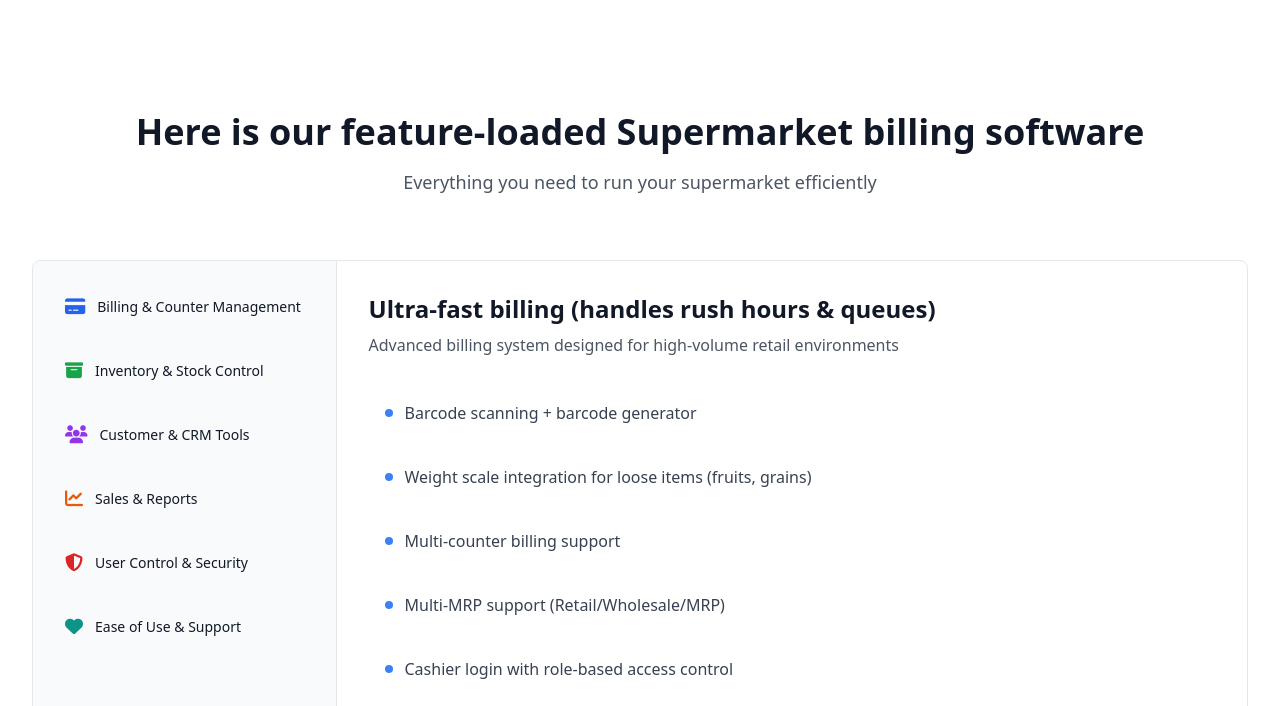
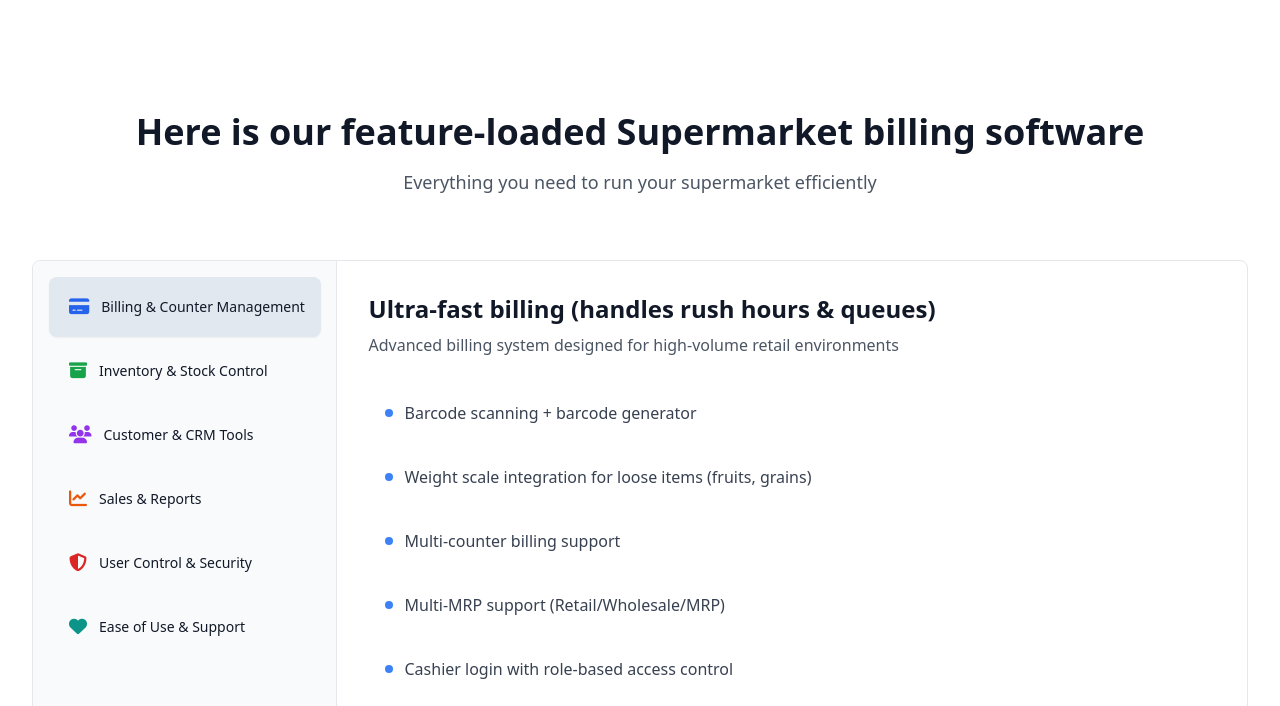
Before and after one commit to SamuvelRaja/kassapos, a plain HTML site: page index.html in a window 1280 px wide. Both pictures are taken after a click on the tab "Billing & Counter Management". Shown: the part 2988-3694 px from the top of the page. Drawn offline with nearby package versions, Linux system fonts and the light colour scheme.

Commit message:
finise desktop desktop

```diff
--- a/index.html
+++ b/index.html
@@ -196,37 +196,37 @@
                     <!-- Tab Navigation -->
                     <div class="lg:col-span-1 border-gray-200 bg-gray-50 lg:border-r overflow-x-auto scrollbar-hide">
                         <div class="flex lg:flex-col flex-row lg:space-y-1 space-y-0 space-x-2 lg:space-x-0 p-4 min-w-max">
-                            <button class="feature-tab w-full lg:text-left text-center p-4 transition-all duration-200 active-tab rounded-lg whitespace-nowrap flex-shrink-0" data-tab="billing">
+                            <button class="feature-tab w-full lg:text-left text-center p-4 transition-all duration-200 rounded-lg whitespace-nowrap flex-shrink-0 border-b-2 border-transparent lg:border-l-4 lg:border-l-transparent lg:border-b-0 font-medium focus:outline-none focus-visible:ring-2 focus-visible:ring-blue-500 focus-visible:z-10 hover:bg-slate-100 hover:shadow hover:scale-[1.03] hover:border-blue-600 border-1 active-tab border-blue-600 bg-slate-200 text-blue-700" data-tab="billing">
                                 <div class="flex items-center space-x-3 justify-center lg:justify-start">
                                     <i class="fa-solid fa-credit-card text-lg text-blue-600"></i>
                                     <span class="font-medium text-gray-900 text-sm">Billing & Counter Management</span>
                                 </div>
                             </button>
-                            <button class="feature-tab w-full lg:text-left text-center p-4 transition-all duration-200 rounded-lg whitespace-nowrap flex-shrink-0" data-tab="inventory">
+                            <button class="feature-tab w-full lg:text-left text-center p-4 transition-all duration-200 rounded-lg whitespace-nowrap flex-shrink-0 border-b-2 border-transparent lg:border-l-4 lg:border-l-transparent lg:border-b-0 font-medium focus:outline-none focus-visible:ring-2 focus-visible:ring-blue-500 focus-visible:z-10 hover:bg-slate-100 hover:shadow hover:scale-[1.03] hover:border-blue-600  border-1 " data-tab="inventory">
                                 <div class="flex items-center space-x-3 justify-center lg:justify-start">
                                     <i class="fa-solid fa-box-archive text-lg text-green-600"></i>
                                     <span class="font-medium text-gray-900 text-sm">Inventory & Stock Control</span>
                                 </div>
                             </button>
-                            <button class="feature-tab w-full lg:text-left text-center p-4 transition-all duration-200 rounded-lg whitespace-nowrap flex-shrink-0" data-tab="customer">
+                            <button class="feature-tab w-full lg:text-left text-center p-4 transition-all duration-200 rounded-lg whitespace-nowrap flex-shrink-0 border-b-2 border-transparent lg:border-l-4 lg:border-l-transparent lg:border-b-0 font-medium focus:outline-none focus-visible:ring-2 focus-visible:ring-blue-500 focus-visible:z-10 hover:bg-slate-100 hover:shadow hover:scale-[1.03] hover:border-blue-600  border-1" data-tab="customer">
                                 <div class="flex items-center space-x-3 justify-center lg:justify-start">
                                     <i class="fa-solid fa-users text-lg text-purple-600"></i>
                                     <span class="font-medium text-gray-900 text-sm">Customer & CRM Tools</span>
                                 </div>
                             </button>
-                            <button class="feature-tab w-full lg:text-left text-center p-4 transition-all duration-200 rounded-lg whitespace-nowrap flex-shrink-0" data-tab="sales">
+                            <button class="feature-tab w-full lg:text-left text-center p-4 transition-all duration-200 rounded-lg whitespace-nowrap flex-shrink-0 border-b-2 border-transparent lg:border-l-4 lg:border-l-transparent lg:border-b-0 font-medium focus:outline-none focus-visible:ring-2 focus-visible:ring-blue-500 focus-visible:z-10 hover:bg-slate-100 hover:shadow hover:scale-[1.03] hover:border-blue-600  border-1" data-tab="sales">
                                 <div class="flex items-center space-x-3 justify-center lg:justify-start">
                                     <i class="fa-solid fa-chart-line text-lg text-orange-600"></i>
                                     <span class="font-medium text-gray-900 text-sm">Sales & Reports</span>
                                 </div>
                             </button>
-                            <button class="feature-tab w-full lg:text-left text-center p-4 transition-all duration-200 rounded-lg whitespace-nowrap flex-shrink-0" data-tab="security">
+                            <button class="feature-tab w-full lg:text-left text-center p-4 transition-all duration-200 rounded-lg whitespace-nowrap flex-shrink-0 border-b-2 border-transparent lg:border-l-4 lg:border-l-transparent lg:border-b-0 font-medium focus:outline-none focus-visible:ring-2 focus-visible:ring-blue-500 focus-visible:z-10 hover:bg-slate-100 hover:shadow hover:scale-[1.03] hover:border-blue-600  border-1" data-tab="security">
                                 <div class="flex items-center space-x-3 justify-center lg:justify-start">
                                     <i class="fa-solid fa-shield-halved text-lg text-red-600"></i>
                                     <span class="font-medium text-gray-900 text-sm">User Control & Security</span>
                                 </div>
                             </button>
-                            <button class="feature-tab w-full lg:text-left text-center p-4 transition-all duration-200 rounded-lg whitespace-nowrap flex-shrink-0" data-tab="support">
+                            <button class="feature-tab w-full lg:text-left text-center p-4 transition-all duration-200 rounded-lg whitespace-nowrap flex-shrink-0 border-b-2 border-transparent lg:border-l-4 lg:border-l-transparent lg:border-b-0 font-medium focus:outline-none focus-visible:ring-2 focus-visible:ring-blue-500 focus-visible:z-10 hover:bg-slate-100 hover:shadow hover:scale-[1.03] hover:border-blue-600  border-1" data-tab="support">
                                 <div class="flex items-center space-x-3 justify-center lg:justify-start">
                                     <i class="fa-solid fa-heart text-lg text-teal-600"></i>
                                     <span class="font-medium text-gray-900 text-sm">Ease of Use & Support</span>
@@ -614,27 +614,25 @@
                 button.addEventListener('click', (e) => {
                     e.preventDefault();
                     const targetTab = button.getAttribute('data-tab');
-
-                    // Remove active class from all tabs and contents
+                    // Remove active class from all tabs
                     tabButtons.forEach(btn => {
-                        btn.classList.remove('active-tab');
+                        btn.classList.remove('active-tab', 'border-blue-600', 'bg-slate-200', 'shadow-sm', 'text-blue-700');
+                        btn.classList.add('border-transparent');
                     });
-
+                    // Hide all tab contents
                     tabContents.forEach(content => {
                         content.classList.remove('active');
                         content.classList.add('hidden');
                     });
-
-                    // Add active class to clicked tab
-                    button.classList.add('active-tab');
-
+                    // Add active class and accent border to clicked tab
+                    button.classList.add('active-tab', 'border-blue-600', 'bg-slate-200', 'shadow-sm', 'text-blue-700');
+                    button.classList.remove('border-transparent');
                     // Show corresponding content
                     const targetContent = document.getElementById(targetTab + '-content');
                     if (targetContent) {
                         targetContent.classList.remove('hidden');
                         targetContent.classList.add('active');
                     }
-
                     // Mobile: Scroll tab into view on mobile
                     if (window.innerWidth < 1024) {
                         button.scrollIntoView({
@@ -650,7 +648,6 @@
             tabButtons.forEach((button, index) => {
                 button.addEventListener('keydown', (e) => {
                     let newIndex;
-
                     switch(e.key) {
                         case 'ArrowLeft':
                         case 'ArrowUp':
@@ -681,7 +678,6 @@
                 button.setAttribute('tabindex', index === 0 ? '0' : '-1');
                 button.setAttribute('aria-selected', index === 0 ? 'true' : 'false');
             });
-
             tabContents.forEach((content, index) => {
                 content.setAttribute('role', 'tabpanel');
                 content.setAttribute('aria-hidden', index === 0 ? 'false' : 'true');
```
